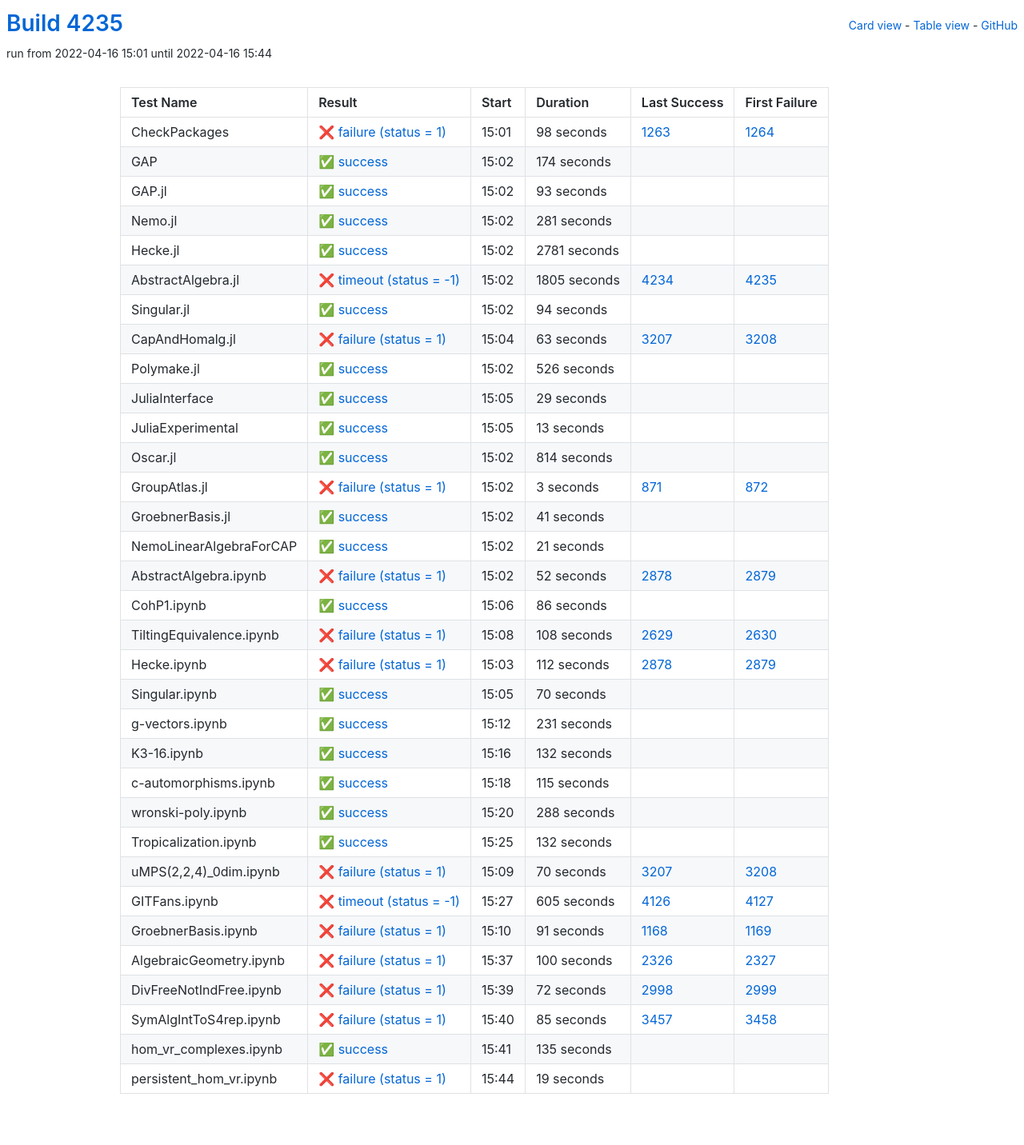
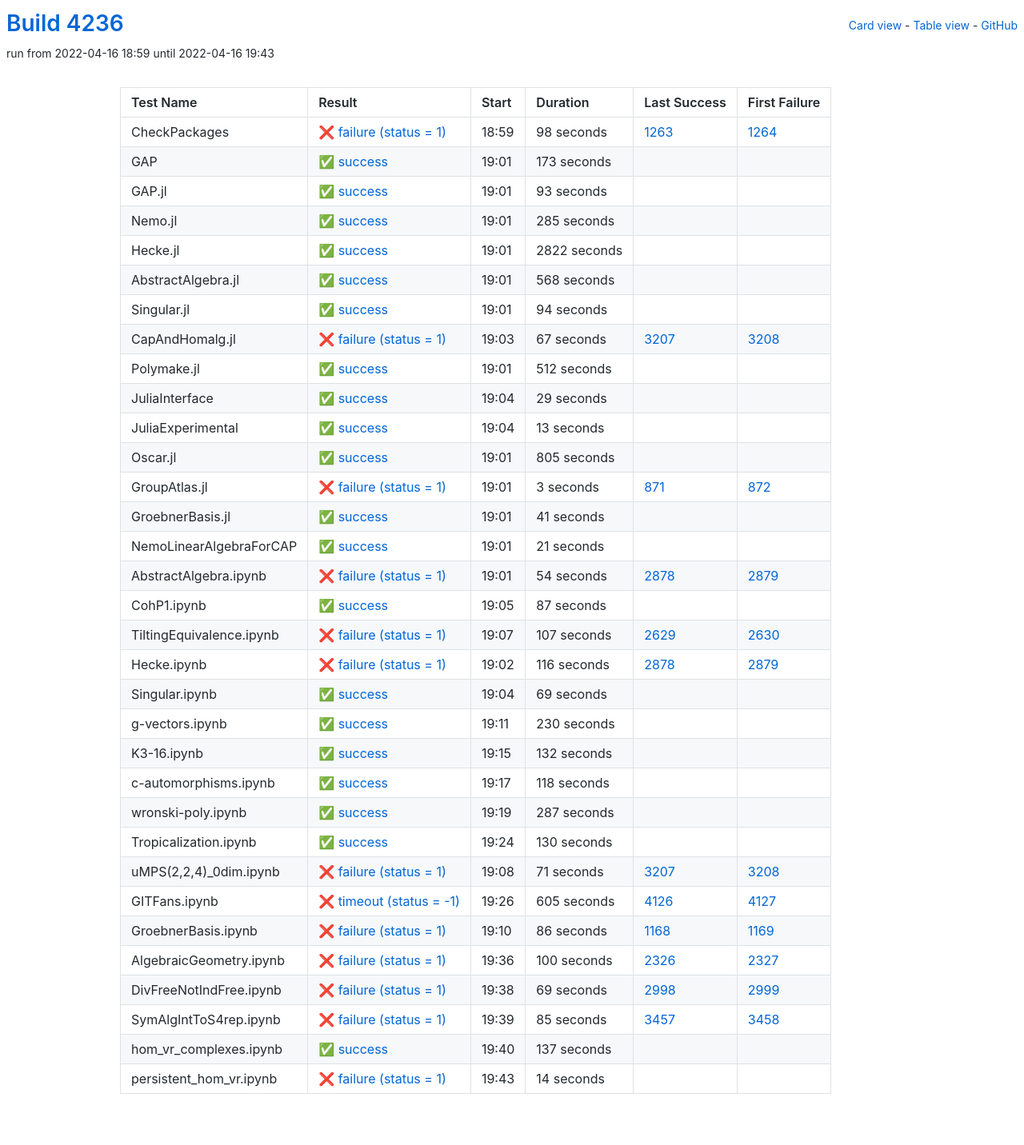
Before and after one commit to oscar-system/oscar-ci-status-stable, a Jekyll site: the page built from table.html, in a window 1280 px wide. Shown: the whole page at 80% size. Built offline with Jekyll 4.4.1, drawn with Linux system fonts in a browser that asks for light colours.

Commit message:
Build #4236

```diff
--- a/_data/ci.yml
+++ b/_data/ci.yml
@@ -1,6 +1,6 @@
 ---
-build: 4235
-build_url: https://oscarci.mathematik.uni-kl.de/job/oscar-stable/4235/
+build: 4236
+build_url: https://oscarci.mathematik.uni-kl.de/job/oscar-stable/4236/
 job: oscar-stable
 organization: oscar-system
 repo: oscar-ci-status-stable
@@ -8,8 +8,8 @@ repourl: https://github.com/oscar-system/oscar-ci-status-stable
 tests:
 - name: CheckPackages
   id: checkpackages
-  log: https://oscarci.mathematik.uni-kl.de/job/oscar-stable/4235/artifact/logs/build-4235/CheckPackages.log
-  start: 2022-04-16 15:01
+  log: https://oscarci.mathematik.uni-kl.de/job/oscar-stable/4236/artifact/logs/build-4236/CheckPackages.log
+  start: 2022-04-16 18:59
   success: false
   exitcode: 1
   status: failure
@@ -20,20 +20,20 @@ tests:
   first_failure_url: https://oscarci.mathematik.uni-kl.de/job/oscar-stable/1264/
 - name: GAP
   id: gap
-  log: https://oscarci.mathematik.uni-kl.de/job/oscar-stable/4235/artifact/logs/build-4235/GAP.log
-  start: 2022-04-16 15:02
+  log: https://oscarci.mathematik.uni-kl.de/job/oscar-stable/4236/artifact/logs/build-4236/GAP.log
+  start: 2022-04-16 19:01
   success: true
   exitcode: 0
   status: success
-  duration: 174
+  duration: 173
   last_success: false
   last_success_url:
   first_failure: false
   first_failure_url:
 - name: GAP.jl
   id: gap-jl
-  log: https://oscarci.mathematik.uni-kl.de/job/oscar-stable/4235/artifact/logs/build-4235/GAP.jl.log
-  start: 2022-04-16 15:02
+  log: https://oscarci.mathematik.uni-kl.de/job/oscar-stable/4236/artifact/logs/build-4236/GAP.jl.log
+  start: 2022-04-16 19:01
   success: true
   exitcode: 0
   status: success
@@ -44,44 +44,44 @@ tests:
   first_failure_url:
 - name: Nemo.jl
   id: nemo-jl
-  log: https://oscarci.mathematik.uni-kl.de/job/oscar-stable/4235/artifact/logs/build-4235/Nemo.jl.log
-  start: 2022-04-16 15:02
+  log: https://oscarci.mathematik.uni-kl.de/job/oscar-stable/4236/artifact/logs/build-4236/Nemo.jl.log
+  start: 2022-04-16 19:01
   success: true
   exitcode: 0
   status: success
-  duration: 281
+  duration: 285
   last_success: false
   last_success_url:
   first_failure: false
   first_failure_url:
 - name: Hecke.jl
   id: hecke-jl
-  log: https://oscarci.mathematik.uni-kl.de/job/oscar-stable/4235/artifact/logs/build-4235/Hecke.jl.log
-  start: 2022-04-16 15:02
+  log: https://oscarci.mathematik.uni-kl.de/job/oscar-stable/4236/artifact/logs/build-4236/Hecke.jl.log
+  start: 2022-04-16 19:01
   success: true
   exitcode: 0
   status: success
-  duration: 2781
+  duration: 2822
   last_success: false
   last_success_url:
   first_failure: false
   first_failure_url:
 - name: AbstractAlgebra.jl
   id: abstractalgebra-jl
-  log: https://oscarci.mathematik.uni-kl.de/job/oscar-stable/4235/artifact/logs/build-4235/AbstractAlgebra.jl.log
-  start: 2022-04-16 15:02
-  success: false
-  exitcode: -1
-  status: timeout
-  duration: 1805
-  last_success: 4234
-  last_success_url: https://oscarci.mathematik.uni-kl.de/job/oscar-stable/4234/
-  first_failure: 4235
-  first_failure_url: https://oscarci.mathematik.uni-kl.de/job/oscar-stable/4235/
+  log: https://oscarci.mathematik.uni-kl.de/job/oscar-stable/4236/artifact/logs/build-4236/AbstractAlgebra.jl.log
+  start: 2022-04-16 19:01
+  success: true
+  exitcode: 0
+  status: success
+  duration: 568
+  last_success: false
+  last_success_url:
+  first_failure: false
+  first_failure_url:
 - name: Singular.jl
   id: singular-jl
-  log: https://oscarci.mathematik.uni-kl.de/job/oscar-stable/4235/artifact/logs/build-4235/Singular.jl.log
-  start: 2022-04-16 15:02
+  log: https://oscarci.mathematik.uni-kl.de/job/oscar-stable/4236/artifact/logs/build-4236/Singular.jl.log
+  start: 2022-04-16 19:01
   success: true
   exitcode: 0
   status: success
@@ -92,32 +92,32 @@ tests:
   first_failure_url:
 - name: CapAndHomalg.jl
   id: capandhomalg-jl
-  log: https://oscarci.mathematik.uni-kl.de/job/oscar-stable/4235/artifact/logs/build-4235/CapAndHomalg.jl.log
-  start: 2022-04-16 15:04
+  log: https://oscarci.mathematik.uni-kl.de/job/oscar-stable/4236/artifact/logs/build-4236/CapAndHomalg.jl.log
+  start: 2022-04-16 19:03
   success: false
   exitcode: 1
   status: failure
-  duration: 63
+  duration: 67
   last_success: 3207
   last_success_url: https://oscarci.mathematik.uni-kl.de/job/oscar-stable/3207/
   first_failure: 3208
   first_failure_url: https://oscarci.mathematik.uni-kl.de/job/oscar-stable/3208/
 - name: Polymake.jl
   id: polymake-jl
-  log: https://oscarci.mathematik.uni-kl.de/job/oscar-stable/4235/artifact/logs/build-4235/Polymake.jl.log
-  start: 2022-04-16 15:02
+  log: https://oscarci.mathematik.uni-kl.de/job/oscar-stable/4236/artifact/logs/build-4236/Polymake.jl.log
+  start: 2022-04-16 19:01
   success: true
   exitcode: 0
   status: success
-  duration: 526
+  duration: 512
   last_success: false
   last_success_url:
   first_failure: false
   first_failure_url:
 - name: JuliaInterface
   id: juliainterface
-  log: https://oscarci.mathematik.uni-kl.de/job/oscar-stable/4235/artifact/logs/build-4235/JuliaInterface.log
-  start: 2022-04-16 15:05
+  log: https://oscarci.mathematik.uni-kl.de/job/oscar-stable/4236/artifact/logs/build-4236/JuliaInterface.log
+  start: 2022-04-16 19:04
   success: true
   exitcode: 0
   status: success
@@ -128,8 +128,8 @@ tests:
   first_failure_url:
 - name: JuliaExperimental
   id: juliaexperimental
-  log: https://oscarci.mathematik.uni-kl.de/job/oscar-stable/4235/artifact/logs/build-4235/JuliaExperimental.log
-  start: 2022-04-16 15:05
+  log: https://oscarci.mathematik.uni-kl.de/job/oscar-stable/4236/artifact/logs/build-4236/JuliaExperimental.log
+  start: 2022-04-16 19:04
   success: true
   exitcode: 0
   status: success
@@ -140,20 +140,20 @@ tests:
   first_failure_url:
 - name: Oscar.jl
   id: oscar-jl
-  log: https://oscarci.mathematik.uni-kl.de/job/oscar-stable/4235/artifact/logs/build-4235/Oscar.jl.log
-  start: 2022-04-16 15:02
+  log: https://oscarci.mathematik.uni-kl.de/job/oscar-stable/4236/artifact/logs/build-4236/Oscar.jl.log
+  start: 2022-04-16 19:01
   success: true
   exitcode: 0
   status: success
-  duration: 814
+  duration: 805
   last_success: false
   last_success_url:
   first_failure: false
   first_failure_url:
 - name: GroupAtlas.jl
   id: groupatlas-jl
-  log: https://oscarci.mathematik.uni-kl.de/job/oscar-stable/4235/artifact/logs/build-4235/GroupAtlas.jl.log
-  start: 2022-04-16 15:02
+  log: https://oscarci.mathematik.uni-kl.de/job/oscar-stable/4236/artifact/logs/build-4236/GroupAtlas.jl.log
+  start: 2022-04-16 19:01
   success: false
   exitcode: 1
   status: failure
@@ -164,8 +164,8 @@ tests:
   first_failure_url: https://oscarci.mathematik.uni-kl.de/job/oscar-stable/872/
 - name: GroebnerBasis.jl
   id: groebnerbasis-jl
-  log: https://oscarci.mathematik.uni-kl.de/job/oscar-stable/4235/artifact/logs/build-4235/GroebnerBasis.jl.log
-  start: 2022-04-16 15:02
+  log: https://oscarci.mathematik.uni-kl.de/job/oscar-stable/4236/artifact/logs/build-4236/GroebnerBasis.jl.log
+  start: 2022-04-16 19:01
   success: true
   exitcode: 0
   status: success
@@ -176,8 +176,8 @@ tests:
   first_failure_url:
 - name: NemoLinearAlgebraForCAP
   id: nemolinearalgebraforcap
-  log: https://oscarci.mathematik.uni-kl.de/job/oscar-stable/4235/artifact/logs/build-4235/NemoLinearAlgebraForCAP.log
-  start: 2022-04-16 15:02
+  log: https://oscarci.mathematik.uni-kl.de/job/oscar-stable/4236/artifact/logs/build-4236/NemoLinearAlgebraForCAP.log
+  start: 2022-04-16 19:01
   success: true
   exitcode: 0
   status: success
@@ -188,80 +188,80 @@ tests:
   first_failure_url:
 - name: AbstractAlgebra.ipynb
   id: abstractalgebra-ipynb
-  log: https://oscarci.mathematik.uni-kl.de/job/oscar-stable/4235/artifact/logs/build-4235/AbstractAlgebra.ipynb.log
-  start: 2022-04-16 15:02
+  log: https://oscarci.mathematik.uni-kl.de/job/oscar-stable/4236/artifact/logs/build-4236/AbstractAlgebra.ipynb.log
+  start: 2022-04-16 19:01
   success: false
   exitcode: 1
   status: failure
-  duration: 52
+  duration: 54
   last_success: 2878
   last_success_url: https://oscarci.mathematik.uni-kl.de/job/oscar-stable/2878/
   first_failure: 2879
   first_failure_url: https://oscarci.mathematik.uni-kl.de/job/oscar-stable/2879/
 - name: CohP1.ipynb
   id: cohp1-ipynb
-  log: https://oscarci.mathematik.uni-kl.de/job/oscar-stable/4235/artifact/logs/build-4235/CohP1.ipynb.log
-  start: 2022-04-16 15:06
+  log: https://oscarci.mathematik.uni-kl.de/job/oscar-stable/4236/artifact/logs/build-4236/CohP1.ipynb.log
+  start: 2022-04-16 19:05
   success: true
   exitcode: 0
   status: success
-  duration: 86
+  duration: 87
   last_success: false
   last_success_url:
   first_failure: false
   first_failure_url:
 - name: TiltingEquivalence.ipynb
   id: tiltingequivalence-ipynb
-  log: https://oscarci.mathematik.uni-kl.de/job/oscar-stable/4235/artifact/logs/build-4235/TiltingEquivalence.ipynb.log
-  start: 2022-04-16 15:08
+  log: https://oscarci.mathematik.uni-kl.de/job/oscar-stable/4236/artifact/logs/build-4236/TiltingEquivalence.ipynb.log
+  start: 2022-04-16 19:07
   success: false
   exitcode: 1
   status: failure
-  duration: 108
+  duration: 107
   last_success: 2629
   last_success_url: https://oscarci.mathematik.uni-kl.de/job/oscar-stable/2629/
   first_failure: 2630
   first_failure_url: https://oscarci.mathematik.uni-kl.de/job/oscar-stable/2630/
 - name: Hecke.ipynb
   id: hecke-ipynb
-  log: https://oscarci.mathematik.uni-kl.de/job/oscar-stable/4235/artifact/logs/build-4235/Hecke.ipynb.log
-  start: 2022-04-16 15:03
+  log: https://oscarci.mathematik.uni-kl.de/job/oscar-stable/4236/artifact/logs/build-4236/Hecke.ipynb.log
+  start: 2022-04-16 19:02
   success: false
   exitcode: 1
   status: failure
-  duration: 112
+  duration: 116
   last_success: 2878
   last_success_url: https://oscarci.mathematik.uni-kl.de/job/oscar-stable/2878/
   first_failure: 2879
   first_failure_url: https://oscarci.mathematik.uni-kl.de/job/oscar-stable/2879/
 - name: Singular.ipynb
   id: singular-ipynb
-  log: https://oscarci.mathematik.uni-kl.de/job/oscar-stable/4235/artifact/logs/build-4235/Singular.ipynb.log
-  start: 2022-04-16 15:05
+  log: https://oscarci.mathematik.uni-kl.de/job/oscar-stable/4236/artifact/logs/build-4236/Singular.ipynb.log
+  start: 2022-04-16 19:04
   success: true
   exitcode: 0
   status: success
-  duration: 70
+  duration: 69
   last_success: false
   last_success_url:
   first_failure: false
   first_failure_url:
 - name: g-vectors.ipynb
   id: g-vectors-ipynb
-  log: https://oscarci.mathematik.uni-kl.de/job/oscar-stable/4235/artifact/logs/build-4235/g-vectors.ipynb.log
-  start: 2022-04-16 15:12
+  log: https://oscarci.mathematik.uni-kl.de/job/oscar-stable/4236/artifact/logs/build-4236/g-vectors.ipynb.log
+  start: 2022-04-16 19:11
   success: true
   exitcode: 0
   status: success
-  duration: 231
+  duration: 230
   last_success: false
   last_success_url:
   first_failure: false
   first_failure_url:
 - name: K3-16.ipynb
   id: k3-16-ipynb
-  log: https://oscarci.mathematik.uni-kl.de/job/oscar-stable/4235/artifact/logs/build-4235/K3-16.ipynb.log
-  start: 2022-04-16 15:16
+  log: https://oscarci.mathematik.uni-kl.de/job/oscar-stable/4236/artifact/logs/build-4236/K3-16.ipynb.log
+  start: 2022-04-16 19:15
   success: true
   exitcode: 0
   status: success
@@ -272,56 +272,56 @@ tests:
   first_failure_url:
 - name: c-automorphisms.ipynb
   id: c-automorphisms-ipynb
-  log: https://oscarci.mathematik.uni-kl.de/job/oscar-stable/4235/artifact/logs/build-4235/c-automorphisms.ipynb.log
-  start: 2022-04-16 15:18
+  log: https://oscarci.mathematik.uni-kl.de/job/oscar-stable/4236/artifact/logs/build-4236/c-automorphisms.ipynb.log
+  start: 2022-04-16 19:17
   success: true
   exitcode: 0
   status: success
-  duration: 115
+  duration: 118
   last_success: false
   last_success_url:
   first_failure: false
   first_failure_url:
 - name: wronski-poly.ipynb
   id: wronski-poly-ipynb
-  log: https://oscarci.mathematik.uni-kl.de/job/oscar-stable/4235/artifact/logs/build-4235/wronski-poly.ipynb.log
-  start: 2022-04-16 15:20
+  log: https://oscarci.mathematik.uni-kl.de/job/oscar-stable/4236/artifact/logs/build-4236/wronski-poly.ipynb.log
+  start: 2022-04-16 19:19
   success: true
   exitcode: 0
   status: success
-  duration: 288
+  duration: 287
   last_success: false
   last_success_url:
   first_failure: false
   first_failure_url:
 - name: Tropicalization.ipynb
   id: tropicalization-ipynb
-  log: https://oscarci.mathematik.uni-kl.de/job/oscar-stable/4235/artifact/logs/build-4235/Tropicalization.ipynb.log
-  start: 2022-04-16 15:25
+  log: https://oscarci.mathematik.uni-kl.de/job/oscar-stable/4236/artifact/logs/build-4236/Tropicalization.ipynb.log
+  start: 2022-04-16 19:24
   success: true
   exitcode: 0
   status: success
-  duration: 132
+  duration: 130
   last_success: false
   last_success_url:
   first_failure: false
   first_failure_url:
 - name: uMPS(2,2,4)_0dim.ipynb
   id: umps-2-2-4-0dim-ipynb
-  log: https://oscarci.mathematik.uni-kl.de/job/oscar-stable/4235/artifact/logs/build-4235/uMPS-2-2-4-_0dim.ipynb.log
-  start: 2022-04-16 15:09
+  log: https://oscarci.mathematik.uni-kl.de/job/oscar-stable/4236/artifact/logs/build-4236/uMPS-2-2-4-_0dim.ipynb.log
+  start: 2022-04-16 19:08
   success: false
   exitcode: 1
   status: failure
-  duration: 70
+  duration: 71
   last_success: 3207
   last_success_url: https://oscarci.mathematik.uni-kl.de/job/oscar-stable/3207/
   first_failure: 3208
   first_failure_url: https://oscarci.mathematik.uni-kl.de/job/oscar-stable/3208/
 - name: GITFans.ipynb
   id: gitfans-ipynb
-  log: https://oscarci.mathematik.uni-kl.de/job/oscar-stable/4235/artifact/logs/build-4235/GITFans.ipynb.log
-  start: 2022-04-16 15:27
+  log: https://oscarci.mathematik.uni-kl.de/job/oscar-stable/4236/artifact/logs/build-4236/GITFans.ipynb.log
+  start: 2022-04-16 19:26
   success: false
   exitcode: -1
   status: timeout
@@ -332,20 +332,20 @@ tests:
   first_failure_url: https://oscarci.mathematik.uni-kl.de/job/oscar-stable/4127/
 - name: GroebnerBasis.ipynb
   id: groebnerbasis-ipynb
-  log: https://oscarci.mathematik.uni-kl.de/job/oscar-stable/4235/artifact/logs/build-4235/GroebnerBasis.ipynb.log
-  start: 2022-04-16 15:10
+  log: https://oscarci.mathematik.uni-kl.de/job/oscar-stable/4236/artifact/logs/build-4236/GroebnerBasis.ipynb.log
+  start: 2022-04-16 19:10
   success: false
   exitcode: 1
   status: failure
-  duration: 91
+  duration: 86
   last_success: 1168
   last_success_url: https://oscarci.mathematik.uni-kl.de/job/oscar-stable/1168/
   first_failure: 1169
   first_failure_url: https://oscarci.mathematik.uni-kl.de/job/oscar-stable/1169/
 - name: AlgebraicGeometry.ipynb
   id: algebraicgeometry-ipynb
-  log: https://oscarci.mathematik.uni-kl.de/job/oscar-stable/4235/artifact/logs/build-4235/AlgebraicGeometry.ipynb.log
-  start: 2022-04-16 15:37
+  log: https://oscarci.mathematik.uni-kl.de/job/oscar-stable/4236/artifact/logs/build-4236/AlgebraicGeometry.ipynb.log
+  start: 2022-04-16 19:36
   success: false
   exitcode: 1
   status: failure
@@ -356,20 +356,20 @@ tests:
   first_failure_url: https://oscarci.mathematik.uni-kl.de/job/oscar-stable/2327/
 - name: DivFreeNotIndFree.ipynb
   id: divfreenotindfree-ipynb
-  log: https://oscarci.mathematik.uni-kl.de/job/oscar-stable/4235/artifact/logs/build-4235/DivFreeNotIndFree.ipynb.log
-  start: 2022-04-16 15:39
+  log: https://oscarci.mathematik.uni-kl.de/job/oscar-stable/4236/artifact/logs/build-4236/DivFreeNotIndFree.ipynb.log
+  start: 2022-04-16 19:38
   success: false
   exitcode: 1
   status: failure
-  duration: 72
+  duration: 69
   last_success: 2998
   last_success_url: https://oscarci.mathematik.uni-kl.de/job/oscar-stable/2998/
   first_failure: 2999
   first_failure_url: https://oscarci.mathematik.uni-kl.de/job/oscar-stable/2999/
 - name: SymAlgIntToS4rep.ipynb
   id: symalginttos4rep-ipynb
-  log: https://oscarci.mathematik.uni-kl.de/job/oscar-stable/4235/artifact/logs/build-4235/SymAlgIntToS4rep.ipynb.log
-  start: 2022-04-16 15:40
+  log: https://oscarci.mathematik.uni-kl.de/job/oscar-stable/4236/artifact/logs/build-4236/SymAlgIntToS4rep.ipynb.log
+  start: 2022-04-16 19:39
   success: false
   exitcode: 1
   status: failure
@@ -380,24 +380,24 @@ tests:
   first_failure_url: https://oscarci.mathematik.uni-kl.de/job/oscar-stable/3458/
 - name: hom_vr_complexes.ipynb
   id: hom-vr-complexes-ipynb
-  log: https://oscarci.mathematik.uni-kl.de/job/oscar-stable/4235/artifact/logs/build-4235/hom_vr_complexes.ipynb.log
-  start: 2022-04-16 15:41
+  log: https://oscarci.mathematik.uni-kl.de/job/oscar-stable/4236/artifact/logs/build-4236/hom_vr_complexes.ipynb.log
+  start: 2022-04-16 19:40
   success: true
   exitcode: 0
   status: success
-  duration: 135
+  duration: 137
   last_success: false
   last_success_url:
   first_failure: false
   first_failure_url:
 - name: persistent_hom_vr.ipynb
   id: persistent-hom-vr-ipynb
-  log: https://oscarci.mathematik.uni-kl.de/job/oscar-stable/4235/artifact/logs/build-4235/persistent_hom_vr.ipynb.log
-  start: 2022-04-16 15:44
+  log: https://oscarci.mathematik.uni-kl.de/job/oscar-stable/4236/artifact/logs/build-4236/persistent_hom_vr.ipynb.log
+  start: 2022-04-16 19:43
   success: false
   exitcode: 1
   status: failure
-  duration: 19
+  duration: 14
   last_success: false
   last_success_url:
   first_failure: false
```
Also changed, not shown: README.md.
